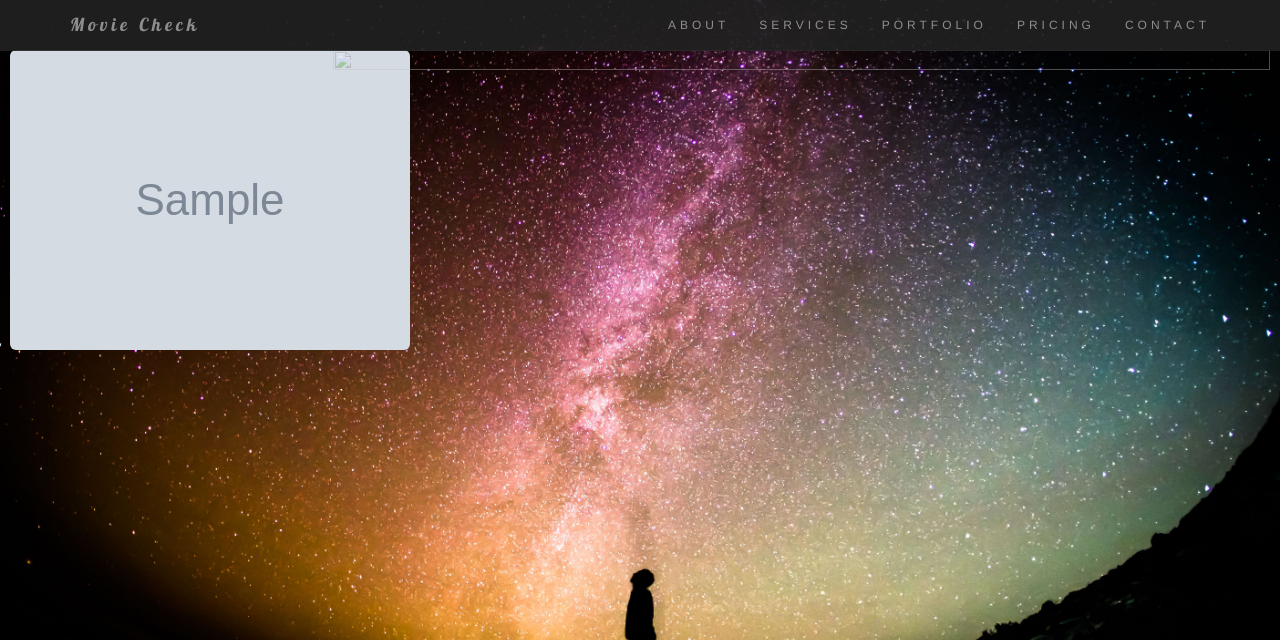
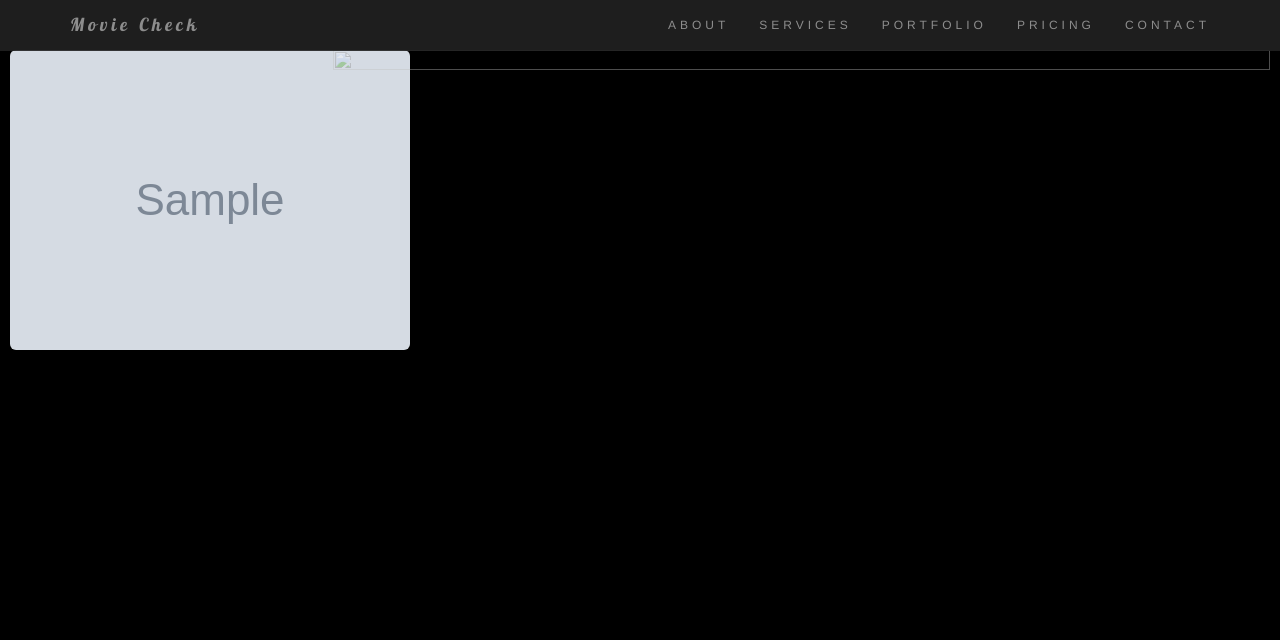
Before and after one commit to sajeeban/MovieMatch, a Django app: template MovieInfo/templates/MovieInfo/detail.html in a window 1280 px wide. Shown: the top 640 px of the page. Run offline with Django 3.2, Linux system fonts and the light colour scheme; the template is opened without the code that fills it: most values are stand-ins (such as "Sample title", 1, 10 or a date in 2020); grey boxes marked "Sample" are stand-in pictures; some libraries are stand-ins or nearby versions; some web fonts are replaced.

Commit message:
Added individual template backgrounds

```diff
--- a/MovieInfo/static/MovieInfo/style.css
+++ b/MovieInfo/static/MovieInfo/style.css
@@ -1,13 +1,3 @@
-body {
-    background: white url("images/background2.jpg") no-repeat center center fixed;
-    -webkit-background-size: cover;
-    -moz-background-size: cover;
-    -o-background-size: cover;
-    background-size: cover;
-
-}
-
-
 .navbar {
     border-radius: 0;
     margin-bottom: 0;
--- a/MovieInfo/templates/MovieInfo/base.html
+++ b/MovieInfo/templates/MovieInfo/base.html
@@ -9,7 +9,6 @@
     <script src="https://maxcdn.bootstrapcdn.com/bootstrap/3.3.7/js/bootstrap.min.js" ></script>
     <script src="https://ajax.googleapis.com/ajax/libs/jquery/1.12.4/jquery.min.js"></script>
     <!-- Custom Fonts -->
-    <link href="vendor/font-awesome/css/font-awesome.min.css" rel="stylesheet" type="text/css">
     <link href="https://fonts.googleapis.com/css?family=Montserrat:400,700" rel="stylesheet" type="text/css">
     <link href='https://fonts.googleapis.com/css?family=Kaushan+Script' rel='stylesheet' type='text/css'>
     <link href='https://fonts.googleapis.com/css?family=Droid+Serif:400,700,400italic,700italic' rel='stylesheet' type='text/css'>
@@ -18,6 +17,19 @@
     <link rel="stylesheet" type="text/css" href="{% static 'MovieInfo/style.css'%}" >
 
 </head>
+{% block style %}
+{% load staticfiles %}
+<style>
+body {
+    background: url({% static 'MovieInfo/images/background2.jpg'%}) no-repeat center center fixed;
+    -webkit-background-size: cover;
+    -moz-background-size: cover;
+    -o-background-size: cover;
+    background-size: cover;
+}
+</style>
+{% endblock %}
+
 <body>
 <div>
     <nav class="navbar navbar-inverse navbar-fixed-top navbar-custom">
--- a/MovieInfo/templates/MovieInfo/detail.html
+++ b/MovieInfo/templates/MovieInfo/detail.html
@@ -1,4 +1,16 @@
 {% extends 'MovieInfo/base.html' %}
+
+{% block style%}
+<style>
+    body {
+    background: black no-repeat center center fixed;
+    -webkit-background-size: cover;
+    -moz-background-size: cover;
+    -o-background-size: cover;
+    background-size: cover;
+}
+</style>
+{% endblock%}
 
 {% block body %}
 <div class="container-fluid container-pad">
```
